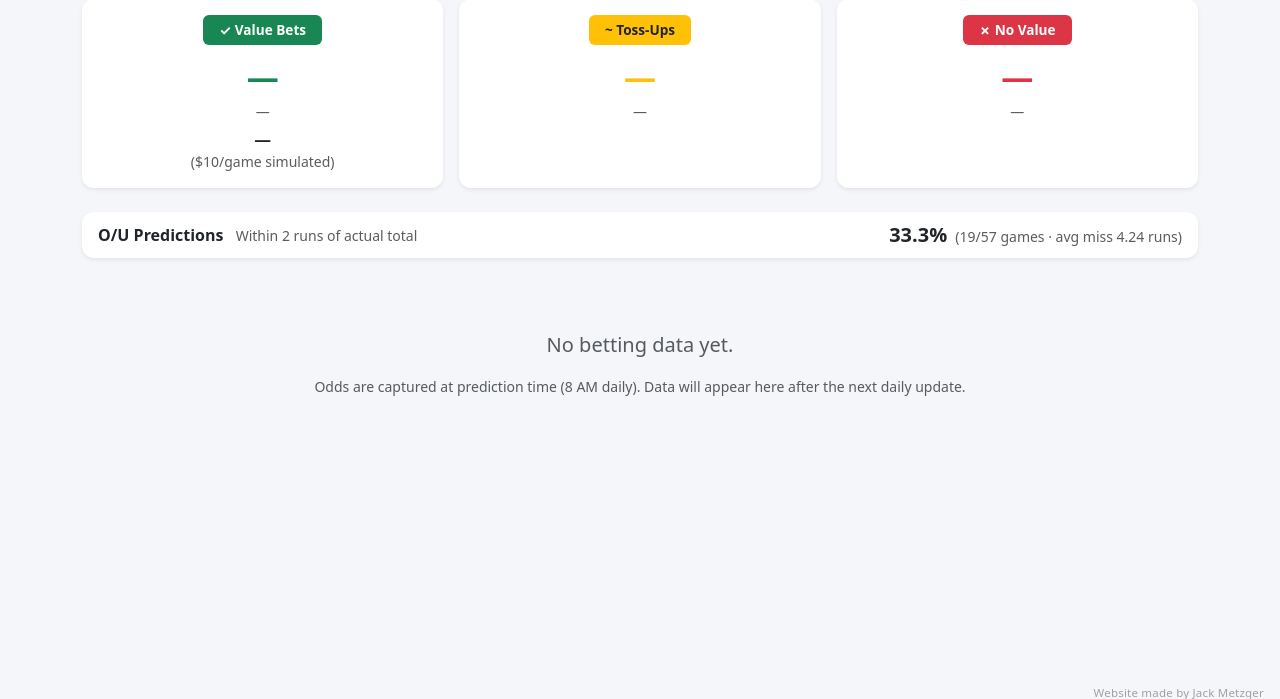
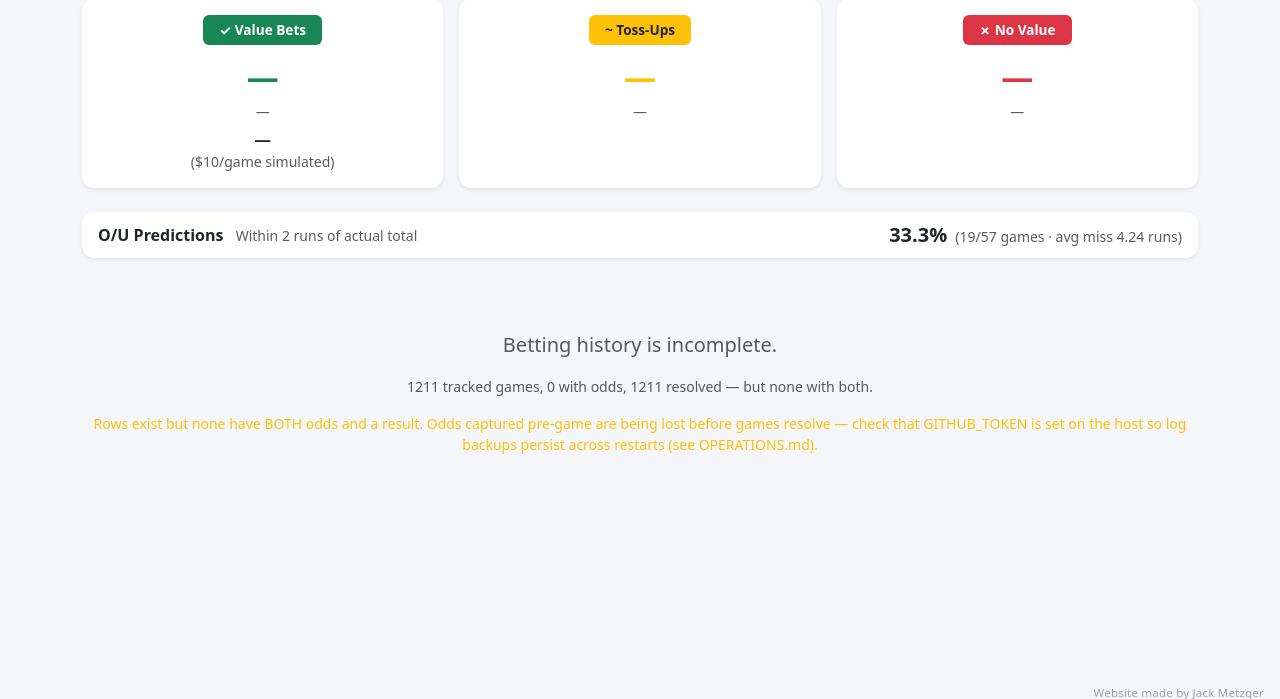
Before and after one commit to JMetzger32/DailyPredictionMLB, a Flask app: page /betting in a window 1280 px wide. Shown: the part 87-786 px from the top of the page. Run offline with Flask 3, Linux system fonts and the light colour scheme; data comes from the database, SQL or seed files in the repository; data that the repository does not hold is empty; parts of the project's set-up code (start-up, migrations or seed data) failed here and were passed over; some libraries are stand-ins or nearby versions.

Commit message:
fix(ui): honest empty/stale states on betting + accuracy pages
- betting.html: when zero bets qualify but rows exist, show the diagnostic
  counts and the data-gap note instead of a generic no-data message
- accuracy.html: freshness line (computed-at timestamp) + warning while a
  background heal is still backfilling days — totals visibly in progress
  instead of silently stale

Co-Authored-By: Claude Fable 5 <noreply@anthropic.com>

```diff
--- a/Desktop/CodeProjects/JackProject/Main/app.py
+++ b/Desktop/CodeProjects/JackProject/Main/app.py
@@ -55,6 +55,17 @@ from schedule_fetcher import get_todays_schedule, get_game_results, get_schedule
 app = Flask(__name__,
             template_folder=os.path.join(_ROOT, "templates"),
             static_folder=os.path.join(_ROOT, "static"))
+
+
+@app.after_request
+def _no_store_api(resp):
+    """API responses must never be cached by the browser. Without this the app sent no
+    Cache-Control at all, so browsers heuristically cached /api/accuracy et al. — one of
+    the three causes of the 'accuracy page frozen' report (see
+    scripts/results/phase1_root_causes.md). Pages/static keep default caching."""
+    if request.path.startswith("/api/"):
+        resp.headers["Cache-Control"] = "no-store"
+    return resp
 
 ARTIFACTS_PATH      = os.environ.get("ARTIFACTS_PATH",       os.path.join(_ROOT, "updates",            "mlb_model_artifacts.pkl"))
 PREDICTIONS_LOG     = os.environ.get("PREDICTIONS_LOG",      os.path.join(_ROOT, "Databases_and_logs", "predictions_log.json"))
@@ -204,6 +215,7 @@ def _upsert_betting_entries(entries):
     if not to_write:
         return
 
+    conn = None
     try:
         import sqlite3
         conn = sqlite3.connect(os.path.join(_ROOT, "Databases_and_logs", "mlb_allseasons.db"))
@@ -281,28 +293,32 @@ def _upsert_betting_entries(entries):
             ))
 
         conn.commit()
-        conn.close()
         print(f"[betting] Upserted {len(to_write)} entries to betting_log table", flush=True)
+        return
     except Exception as e:
         print(f"[betting] Failed to upsert to betting_log table: {e}", flush=True)
-        # Fallback to JSON for backward compatibility
-        blog = _load_betting_log()
-        changed = False
-        for entry in to_write:
-            date_str = entry.get("date")
-            if not date_str:
-                continue
-            if date_str not in blog:
-                blog[date_str] = []
-            existing = {e["game_pk"]: e for e in blog[date_str] if e.get("game_pk")}
-            pk = entry.get("game_pk")
-            if pk and pk in existing:
-                existing[pk].update(entry)
-            else:
-                blog[date_str].append(entry)
-            changed = True
-        if changed:
-            _save_betting_log(blog)
+        traceback.print_exc()
+    finally:
+        if conn is not None:
+            conn.close()
+    # Fallback to JSON for backward compatibility (reached only on DB failure)
+    blog = _load_betting_log()
+    changed = False
+    for entry in to_write:
+        date_str = entry.get("date")
+        if not date_str:
+            continue
+        if date_str not in blog:
+            blog[date_str] = []
+        existing = {e["game_pk"]: e for e in blog[date_str] if e.get("game_pk")}
+        pk = entry.get("game_pk")
+        if pk and pk in existing:
+            existing[pk].update(entry)
+        else:
+            blog[date_str].append(entry)
+        changed = True
+    if changed:
+        _save_betting_log(blog)
 
 
 def _resolve_betting_log_results(date_str, results):
@@ -310,6 +326,7 @@ def _resolve_betting_log_results(date_str, results):
     if not results:
         return
 
+    conn = None
     try:
         import sqlite3
         conn = sqlite3.connect(os.path.join(_ROOT, "Databases_and_logs", "mlb_allseasons.db"))
@@ -346,10 +363,12 @@ def _resolve_betting_log_results(date_str, results):
         if updated_count > 0:
             conn.commit()
             print(f"[betting] Resolved {updated_count} results in betting_log for {date_str}", flush=True)
-
-        conn.close()
     except Exception as e:
         print(f"[betting] Failed to resolve results in betting_log table: {e}", flush=True)
+        traceback.print_exc()
+    finally:
+        if conn is not None:
+            conn.close()
 
 
 # ---------------------------------------------------------------------------
@@ -476,7 +495,9 @@ def _build_prediction_entry(game, result, odds_data=None):
     _utc = game.get("game_time_utc", "")
     try:
         _game_date = datetime.fromisoformat(_utc.replace("Z", "+00:00")).astimezone(_ET).date().isoformat()
-    except Exception:
+    except Exception as _date_err:
+        print(f"[log] game_time_utc unparseable for pk={game.get('game_pk')} "
+              f"({_utc!r}): {_date_err} — falling back to date prefix", flush=True)
         _game_date = _utc[:10]
     return {
         "game_pk":           game.get("game_pk"),
@@ -769,10 +790,14 @@ def log_todays_predictions():
 # GitHub log backup — commits predictions_log.json to git after each update
 # ---------------------------------------------------------------------------
 def _push_file_to_github(filepath, commit_message):
-    """Push any local file to GitHub so it survives Render redeploys."""
+    """Push any local file to GitHub so it survives Render redeploys.
+    Returns True on success, False on any failure. Every outcome logs one grep-able
+    `[github] PUSH OK|FAIL` line — as of 2026-07-09 NO auto-backup commit has ever
+    landed in the repo history, so failures here must be loud, not decorative
+    (see scripts/results/phase1_root_causes.md)."""
     if not GITHUB_TOKEN:
-        print("[github] GITHUB_TOKEN not set — skipping backup")
-        return
+        print(f"[github] PUSH FAIL {os.path.basename(filepath)}: GITHUB_TOKEN not set", flush=True)
+        return False
     import base64
     try:
         headers = {
@@ -789,11 +814,14 @@ def _push_file_to_github(filepath, commit_message):
             payload["sha"] = sha
         resp = requests.put(api_url, headers=headers, json=payload, timeout=15)
         if resp.status_code in (200, 201):
-            print(f"[github] {filepath} backed up to GitHub ({_github_path(filepath)})", flush=True)
-        else:
-            print(f"[github] backup failed: {resp.status_code} {resp.text[:200]}", flush=True)
+            print(f"[github] PUSH OK {os.path.basename(filepath)} ({_github_path(filepath)})", flush=True)
+            return True
+        print(f"[github] PUSH FAIL {os.path.basename(filepath)}: "
+              f"HTTP {resp.status_code} {resp.text[:200]}", flush=True)
+        return False
     except Exception as e:
-        print(f"[github] backup error: {e}")
+        print(f"[github] PUSH FAIL {os.path.basename(filepath)}: {e}", flush=True)
+        return False
 
 
 def _push_log_to_github():
@@ -1771,7 +1799,9 @@ def accuracy():
     Splits regular season (game_type=R) and spring training (game_type=S).
     Auto-heals the log before computing: resolves unresolved entries and
     backfills missing days for the last 7 days.
-    Result is cached for 5 minutes so rapid reloads always show the same number.
+    Result is cached server-side for _ACCURACY_CACHE_TTL (60s) so rapid reloads
+    show the same number; response carries heal_in_progress when a large backfill
+    is running in the background (numbers will grow on a later request).
     """
     if time.time() - _accuracy_cache["ts"] < _ACCURACY_CACHE_TTL and _accuracy_cache["payload"]:
         return _accuracy_cache["payload"]
@@ -1786,8 +1816,12 @@ def accuracy():
         1 for i in range(1, _days_since_start + 1)
         if (_today_et() - timedelta(days=i)).isoformat() not in _existing
     )
+    heal_in_progress = False
     if _missing > 3:
-        # Large backfill: run in background so the page doesn't time out
+        # Large backfill: run in background so the page doesn't time out.
+        # The response below is computed from the PRE-heal log — flag it so the
+        # frontend can tell the user the totals are still filling in.
+        heal_in_progress = True
         _heal_target = _days_since_start
         _threading.Thread(
             target=_auto_heal_log, kwargs={"days": _heal_target}, daemon=True
@@ -1969,11 +2003,35 @@ def accuracy():
         "by_week":         by_week,
         "ou_stats":        ou_stats,
         "home_win_rate":   home_win_rate,
+        "heal_in_progress": heal_in_progress,
         "last_updated":    datetime.now().isoformat(),
     })
     _accuracy_cache["payload"] = response
     _accuracy_cache["ts"]      = time.time()
     return response
+
+
+def _pl_for_bet(b, stake=10.0):
+    """Net P/L for a flat `stake` bet on the predicted team; None when odds are missing."""
+    ml = b.get("predicted_team_ml")
+    if ml is None:
+        return None
+    if b["correct"]:
+        return round(stake * (ml / 100) if ml >= 0 else stake * (100 / abs(ml)), 2)
+    return round(-stake, 2)
+
+
+def _qualifying_bets(entries):
+    """The betting page's core filter: regular-season entries that have BOTH a bet_rating
+    (odds were captured pre-game) AND a resolution. Kept as a named helper so the
+    'all-zeros betting page' failure mode (rows where these never coexist — see
+    scripts/results/phase1_root_causes.md) has a unit-testable seam."""
+    return [
+        e for e in entries
+        if e.get("game_type") != "S"
+        and e.get("bet_rating") is not None
+        and e.get("correct") is not None
+    ]
 
 
 def _load_betting_log_from_db():
@@ -2000,27 +2058,29 @@ def betting_stats():
     all_entries_raw = _load_betting_log_from_db()
 
     # Only include RS entries with odds data that are resolved
-    all_entries = [
-        e for e in all_entries_raw
-        if e.get("game_type") != "S"
-        and e.get("bet_rating") is not None
-        and e.get("correct") is not None
-    ]
+    all_entries = _qualifying_bets(all_entries_raw)
+
+    # Diagnostics: when the page is empty, say WHY. The historical failure mode is rows
+    # where bet_rating and correct never coexist (odds attach to today, resolutions to the
+    # past, and un-backed-up state is lost on every Render restart).
+    diagnostics = {
+        "rows_total":       len(all_entries_raw),
+        "rows_with_rating": sum(1 for e in all_entries_raw if e.get("bet_rating") is not None),
+        "rows_resolved":    sum(1 for e in all_entries_raw if e.get("correct") is not None),
+        "rows_qualifying":  len(all_entries),
+    }
+    if diagnostics["rows_total"] > 0 and diagnostics["rows_qualifying"] == 0:
+        diagnostics["data_gap_note"] = (
+            "Rows exist but none have BOTH odds and a result. Odds captured pre-game are "
+            "being lost before games resolve — check that GITHUB_TOKEN is set on the host "
+            "so log backups persist across restarts (see OPERATIONS.md)."
+        )
 
     categories = {"good": [], "unsure": [], "bad": []}
     for e in all_entries:
         rating = e.get("bet_rating")
         if rating in categories:
             categories[rating].append(e)
-
-    def _pl_for_bet(b):
-        """Return net P/L for a $10 bet on the predicted team."""
-        ml = b.get("predicted_team_ml")
-        if ml is None:
-            return None
-        if b["correct"]:
-            return round(10 * (ml / 100) if ml >= 0 else 10 * (100 / abs(ml)), 2)
-        return -10.0
 
     def cat_stats(bets):
         if not bets:
@@ -2154,6 +2214,7 @@ def betting_stats():
         "tracking_start":  tracking_start,
         "clv_stats":       clv_stats,
         "rl_stats":        rl_stats,
+        "diagnostics":     diagnostics,
         "last_updated":    datetime.now().isoformat(),
     })
 
--- a/Desktop/CodeProjects/JackProject/templates/betting.html
+++ b/Desktop/CodeProjects/JackProject/templates/betting.html
@@ -345,7 +345,19 @@
       const totalGames = (vb.games || 0) + (tu.games || 0) + (nv.games || 0);
 
       if (totalGames === 0) {
-        document.getElementById("no-data").classList.remove("d-none");
+        const noData = document.getElementById("no-data");
+        noData.classList.remove("d-none");
+        // Server-side diagnostics: distinguish "no data yet" from "data exists but
+        // odds and results never coexist" (the persistence failure mode).
+        const diag = data.diagnostics;
+        if (diag && diag.data_gap_note) {
+          noData.innerHTML =
+            `<p class="text-muted fs-5">Betting history is incomplete.</p>` +
+            `<p class="text-muted small">${diag.rows_total} tracked games, ` +
+            `${diag.rows_with_rating} with odds, ${diag.rows_resolved} resolved — ` +
+            `but none with both.</p>` +
+            `<p class="text-warning small">${diag.data_gap_note}</p>`;
+        }
         return;
       }
 
```
Also changed, not shown: Desktop/CodeProjects/JackProject/templates/accuracy.html (+17 -0 lines), Desktop/CodeProjects/JackProject/tests/test_units.py (+25 -0 lines).
